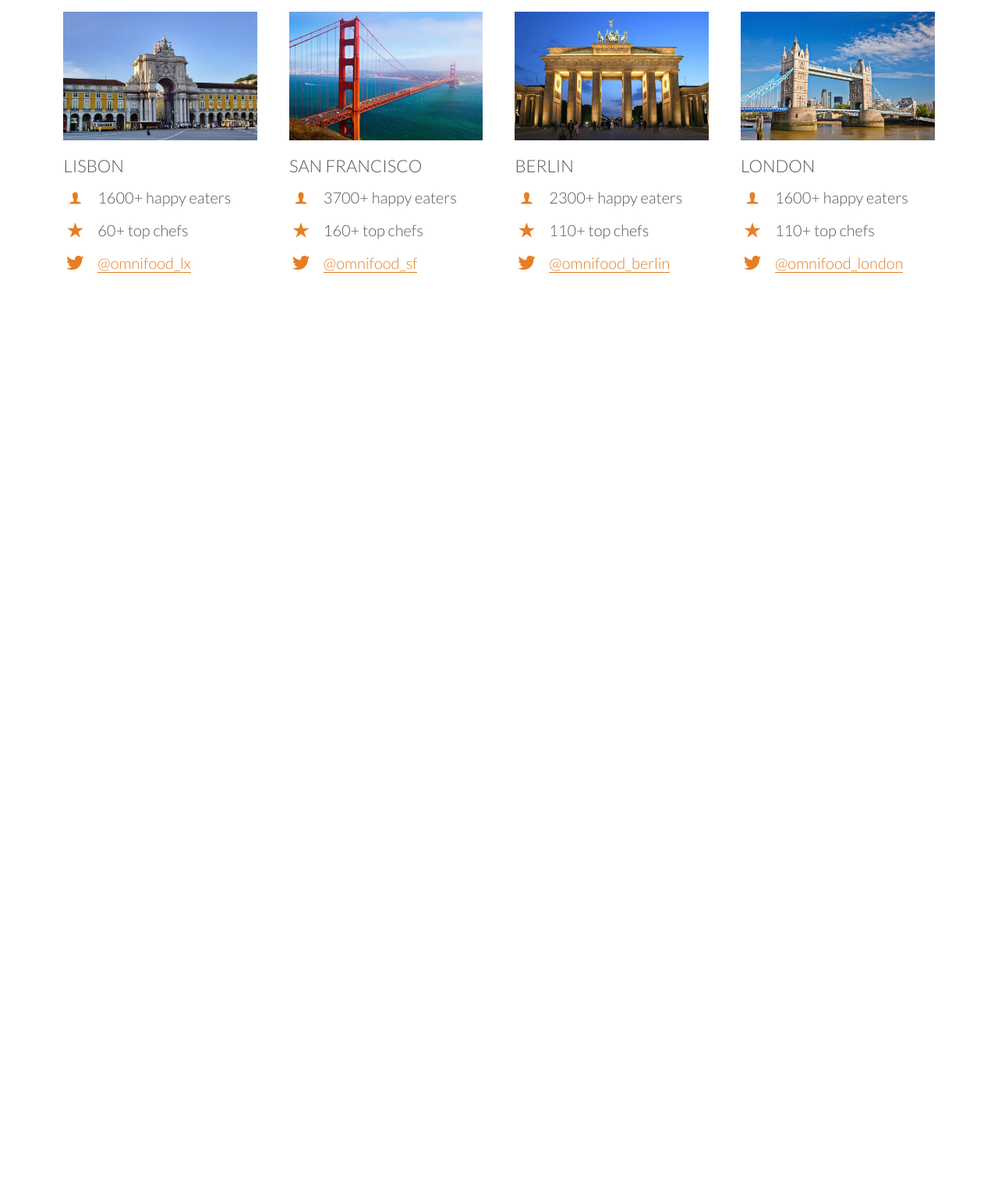
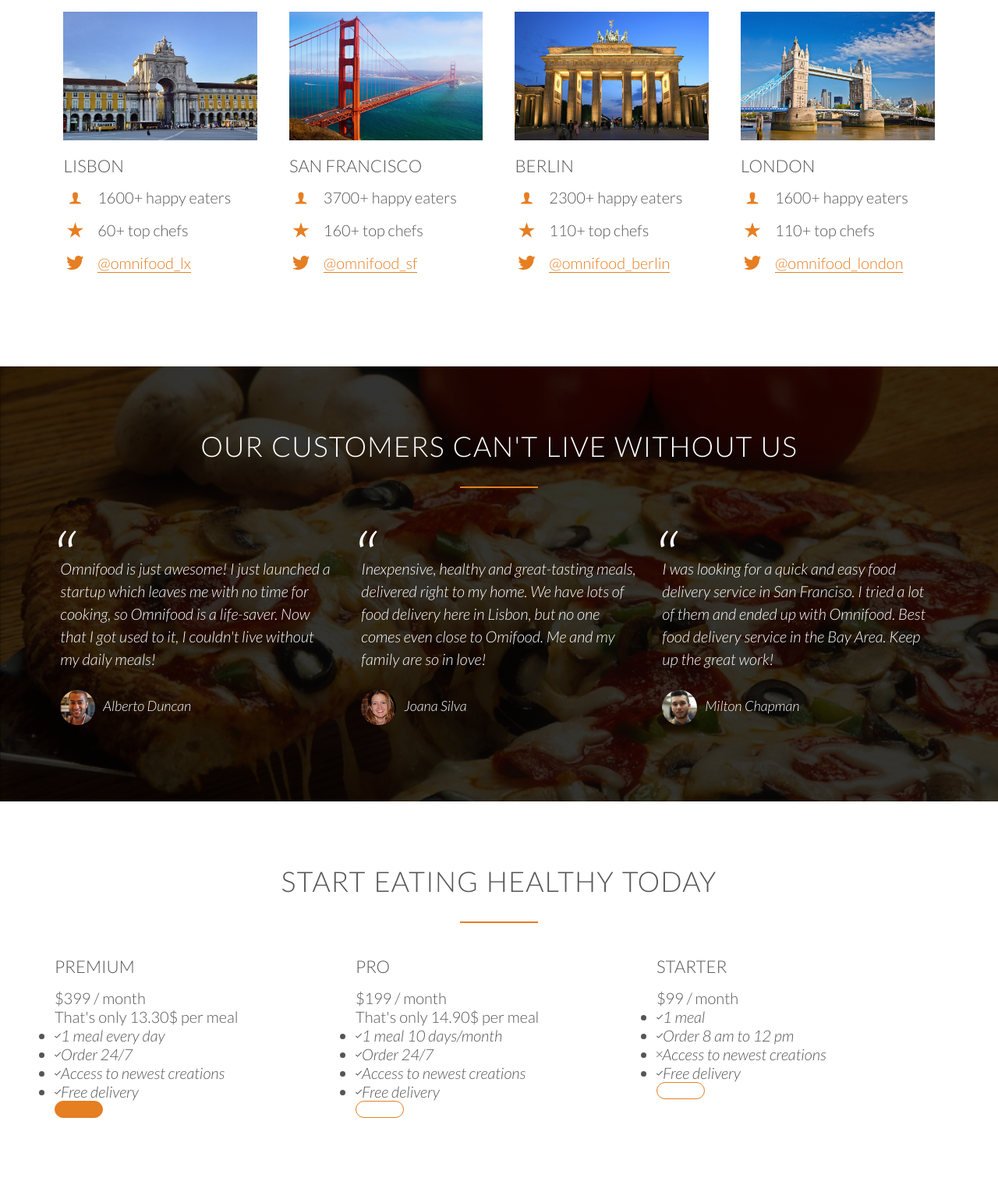
Before and after one commit to 87maza/omnifood, a plain HTML site: page index.html in a window 1280 px wide. Shown: the part 3103-4632 px from the top of the page at 78% size. Before the commit the page ends 3573 px from the top, so only its background shows below. Drawn offline with Linux system fonts and the light colour scheme; files whose address does not match are found by name.

Commit message:
added 2 new sections and styling

```diff
--- a/index.html
+++ b/index.html
@@ -213,7 +213,99 @@
 					</div><!-- end city feature div-->
 				</div><!-- end col span-1-of-4 -->
 			</div><!-- end of row -->
+		</section>
+		<section class="section-testimonials">
+			<div class="row">
+				<h2>Our customers can't live without us</h2>
+			</div>
+			<div class="row">
+				<div class="col span-1-of-3">
+					<blockquote>
+						Omnifood is just awesome! I just launched a startup which leaves me with no time for cooking, so Omnifood is a life-saver. Now that I got used to it, I couldn't live without my daily meals!
+						<cite><img src="resources/css/img/customer-1.jpg" alt="">Alberto Duncan</cite>
+					</blockquote>
+				</div><!-- end of row span-1-of-3 -->
+				<div class="col span-1-of-3">
+					<blockquote>
+						Inexpensive, healthy and great-tasting meals, delivered right to my home. We have lots of food delivery here in Lisbon, but no one comes even close to Omifood. Me and my family are so in love!
+						<cite><img src="resources/css/img/customer-2.jpg" alt="">Joana Silva</cite>
+					</blockquote>
+				</div><!-- end of row span-1-of-3 -->
+				<div class="col span-1-of-3">
+					<blockquote>
+						I was looking for a quick and easy food delivery service in San Franciso. I tried a lot of them and ended up with Omnifood. Best food delivery service in the Bay Area. Keep up the great work!
+						<cite><img src="resources/css/img/customer-3.jpg" alt="">Milton Chapman</cite>
+					</blockquote>
+				</div><!-- end of col span-1-of-3 -->
+			</div> <!-- end of row  -->
+		</section>
+		<section class="section-plans">
+			<div class="row">
+				<h2>Start eating healthy today</h2>
+			</div><!-- end of row  -->
+			<div class="row">
+				<div class="col span-1-of-3">
+					<div class="plan-box">
+						<div>
+							<h3>Premium</h3>
+							<p class="plan-price">$399 / month</p>
+							<p class="plan-price-meal">That's only 13.30$ per meal</p>
+						</div>
+						<div>
+							<ul>
+								<li><i class="ion-ios-checkmark-empty">1 meal every day</i></li>
+								<li><i class="ion-ios-checkmark-empty">Order 24/7</i></li>
+								<li><i class="ion-ios-checkmark-empty">Access to newest creations</i></li>
+								<li><i class="ion-ios-checkmark-empty">Free delivery</i></li>
+							</ul>
+						</div>
+						<div>
+							<a href="#" class="btn btn-full"></a>
+						</div>
+					</div><!-- end of plan-box -->
+				</div><!-- end of col span-1-of-3 -->
+				<div class="col span-1-of-3">
+					<div class="plan-box">
+						<div>
+							<h3>Pro</h3>
+							<p class="plan-price">$199 / month</p>
+							<p class="plan-price-meal">That's only 14.90$ per meal</p>
+						</div>
+						<div>
+							<ul>
+								<li><i class="ion-ios-checkmark-empty">1 meal 10 days/month</i></li>
+								<li><i class="ion-ios-checkmark-empty">Order 24/7</i></li>
+								<li><i class="ion-ios-checkmark-empty">Access to newest creations</i></li>
+								<li><i class="ion-ios-checkmark-empty">Free delivery</i></li>
+							</ul>
+						</div>
+						<div>
+							<a href="#" class="btn btn-ghost"></a>
+						</div>
+					</div><!-- end of plan-box -->
+				</div><!-- end of col span-1-of-3 -->
+				<div class="col span-1-of-3">
+					<div class="plan-box">
+						<div>
+							<h3>Starter</h3>
+							<p class="plan-price">$99 / month</p>
+							<p class="plan-price-meal"></p>
+						</div>
+						<div>
+							<ul>
+								<li><i class="ion-ios-checkmark-empty">1 meal</i></li>
+								<li><i class="ion-ios-checkmark-empty">Order 8 am to 12 pm</i></li>
+								<li><i class="ion-ios-close-empty">Access to newest creations</i></li>
+								<li><i class="ion-ios-checkmark-empty">Free delivery</i></li>
+							</ul>
+						</div>
+						<div>
+							<a href="#" class="btn btn-ghost"></a>
+						</div>
+					</div><!-- end of plan-box -->
+				</div><!-- end of col span-1-of-3 -->
+			</div><!-- end of row  -->
+		</section>
 
-		</section>
 	</body>
 </html>
--- a/resources/css/style.css
+++ b/resources/css/style.css
@@ -217,6 +217,7 @@ header{
 	height: 100vh; /*100% of view ports height*/
 	background-size: cover;
 	background-position: center;
+	background-attachment: fixed;
 }
 .hero-text-box {
 	width: 1140px;
@@ -378,3 +379,48 @@ CITIES
 	margin-bottom: 15px; /*space between bulletpoints*/
 
 }
+
+
+
+
+/*===========================================
+TESTIMONIALS
+=============================================*/
+
+.section-testimonials {
+	background-image: linear-gradient(rgba(0,0,0,0.8), rgba(0,0,0,0.8)), url('img/back-customers.jpg');
+	background-size: cover;
+	color: #fff;
+	background-attachment: fixed;
+}
+
+blockquote {
+	padding: 2%;
+	font-style: italic; /*italic webfont comes from google MAKE SURE YOU ADD IT*/
+	line-height: 145%;
+	position: relative;
+	margin-top: 40px;
+}
+
+cite{
+	font-size: 90%;
+	margin-top: 25px;
+	display: block;
+}
+blockquote:before {
+	content: "\201C"; /*adds content TEXT before the blockquote tag*/
+	font-size: 500%;
+	display: block;
+	position: absolute; /*easiest way to change the location of the quote, parent must be relative*/
+	top: -5px;
+	left: -5px;
+
+
+}
+cite img{
+	height: 45px;
+	border-radius: 50%;
+	margin-right: 10px; /*adding margin space between the name and the image*/
+	vertical-align: middle; /*vertical centering text and image*/
+
+}
```
